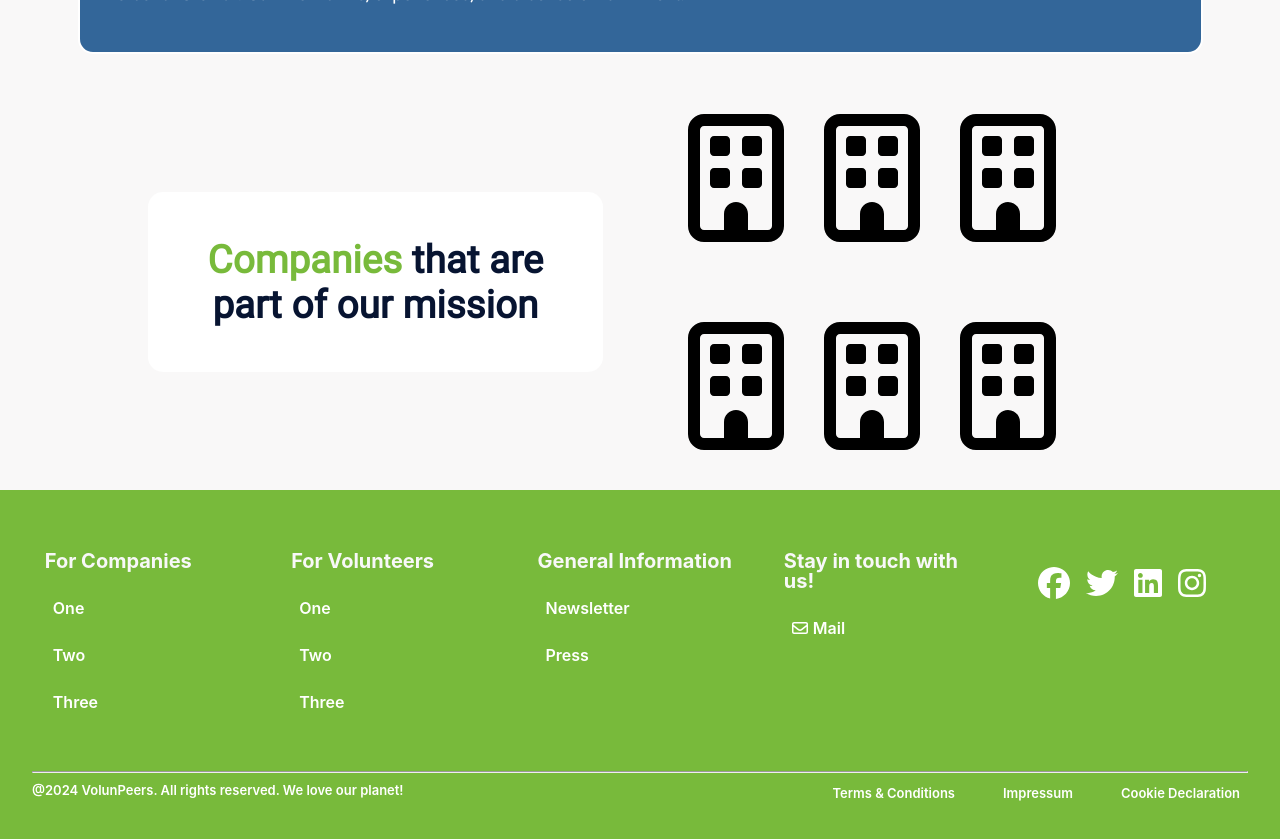
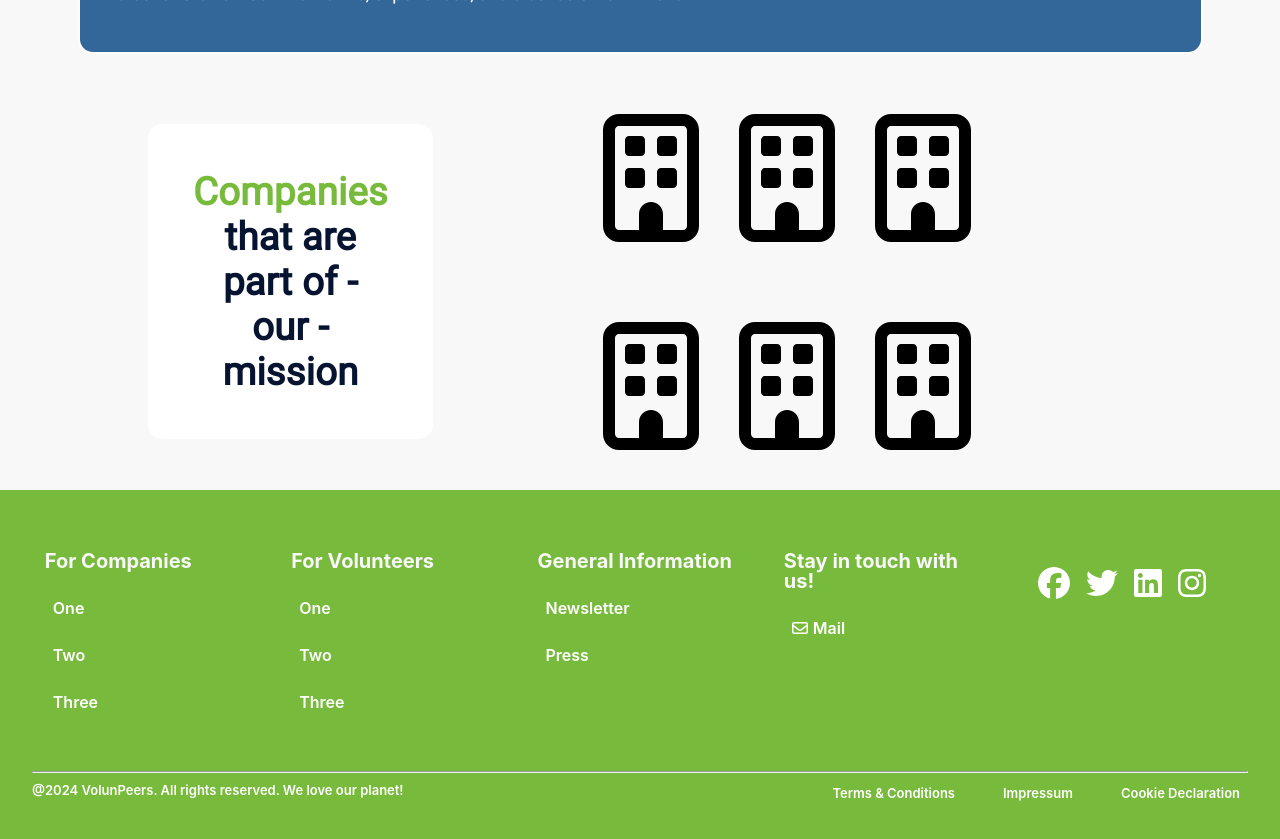
Before and after one commit to marieUr/VolunPeers-project, a React (Create React App) app in the folder volunpeers-front-end/: page / in a window 1280 px wide. Shown: the part 2220-3059 px from the top of the page. Built offline with nearby package versions, Linux system fonts and the light colour scheme.

Commit message:
Minor adjustments

```diff
--- a/volunpeers-front-end/src/App.css
+++ b/volunpeers-front-end/src/App.css
@@ -25,6 +25,7 @@ body {
   text-align: center;
   background: var(--cream);
 }
+
 .App {
   display: flex;
   flex-direction: column;
--- a/volunpeers-front-end/src/components/Companies/CompanySection.jsx
+++ b/volunpeers-front-end/src/components/Companies/CompanySection.jsx
@@ -8,8 +8,8 @@ function CompanySection() {
     <div className="Companies">
       <div className="CompaniesSection">
         <h2>
-          <span className="GreenText">Companies</span> that are part of our
-          mission
+          <span className="GreenText">Companies</span> that are <br></br>part of
+          - <italic>our</italic> - mission
         </h2>
       </div>
       <div className="CompanySectionIcons">
--- a/volunpeers-front-end/src/components/Companies/CompanySectionStyle.css
+++ b/volunpeers-front-end/src/components/Companies/CompanySectionStyle.css
@@ -32,6 +32,7 @@
   max-width: 58.75rem;
   letter-spacing: 0.1px;
   border-radius: 15px;
+  flex: 1;
 }
 
 .GreenText {
```
